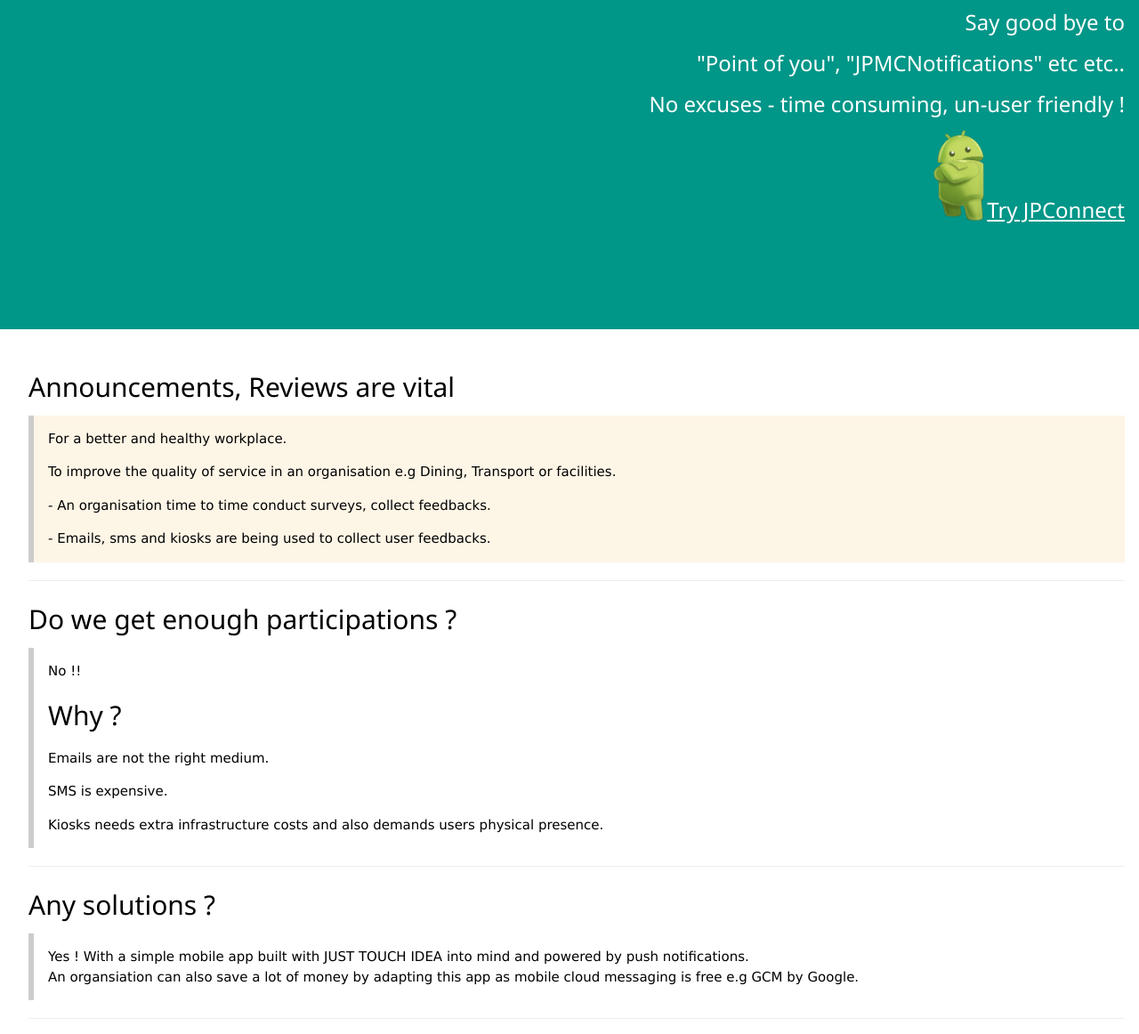
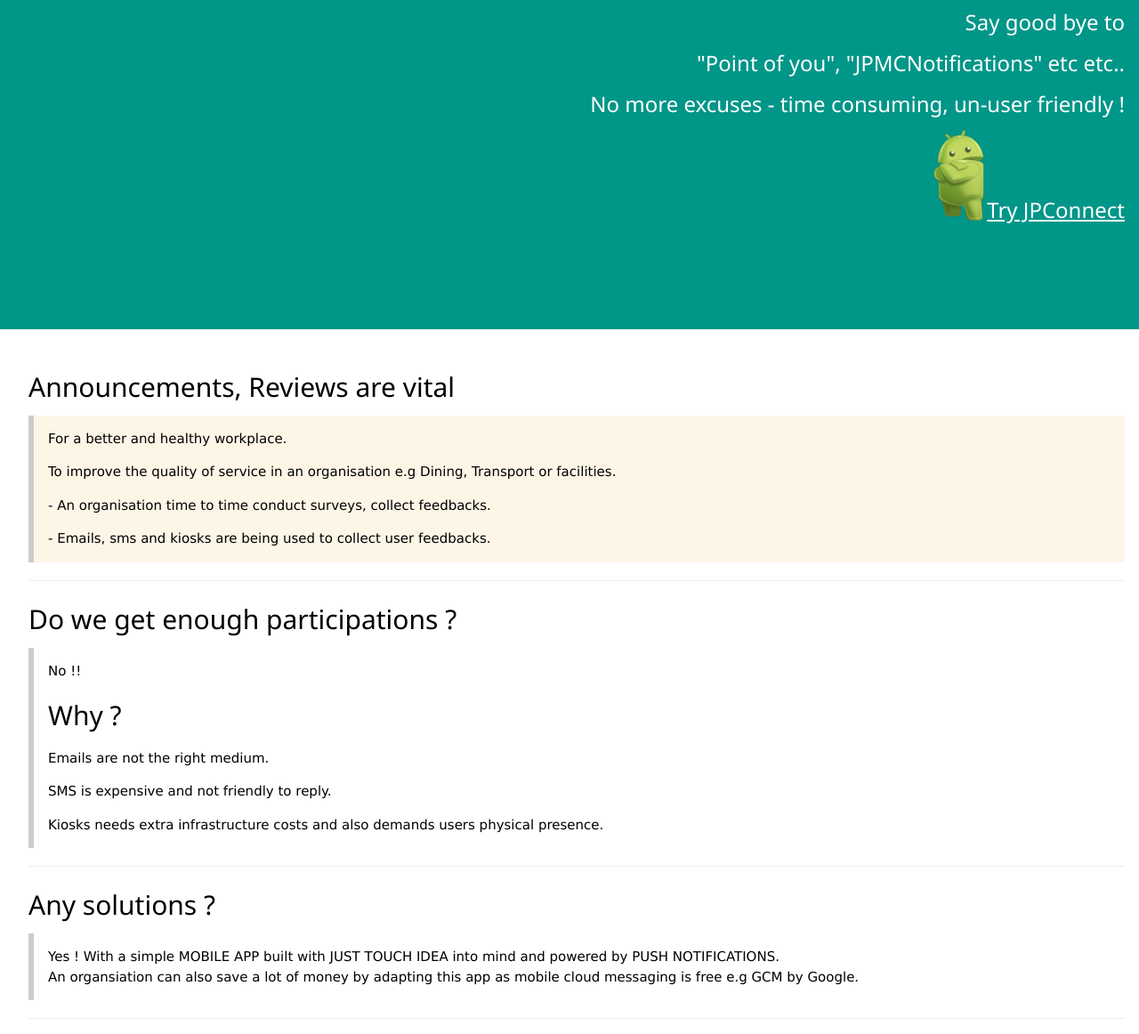
Before and after one commit to sandipsahoo2k2/quickdemo, a plain HTML site: page public/index.html in a window 1280 px wide. Shown: the part 305-1467 px from the top of the page at 89% size. Drawn offline with Linux system fonts and the light colour scheme.

Commit message:
html fixes

```diff
--- a/public/index.html
+++ b/public/index.html
@@ -22,7 +22,7 @@
   <h1 class="w3-xxxlarge">Make ANNOUNCEMENTS effective ?</h1>
   <h1 class="w3-xlarge w3-right-align">Say good bye to</h1>
   <h1 class="w3-xlarge w3-right-align">"Point of you", "JPMCNotifications" etc etc..</h1>
-  <h1 class="w3-xlarge w3-right-align">No excuses - time consuming, un-user friendly !</h1>
+  <h1 class="w3-xlarge w3-right-align">No more excuses - time consuming, un-user friendly !</h1>
   <h1 class="w3-xlarge w3-right-align"><img src="images/android.png" style="width:5%;" alt="Responsive"><a href="resources/jpconnect-release.apk">Try JPConnect</a></h1>
   <h1 class="w3-xxxlarge w3-padding-16"></h1>
 </header>
@@ -43,13 +43,13 @@
   <p>No !!</p>
   <h2>Why ?</h2>
   <p>Emails are not the right medium.</p>
-  <p>SMS is expensive.</p>
+  <p>SMS is expensive and not friendly to reply.</p>
   <p>Kiosks needs extra infrastructure costs and also demands users physical presence.</p>
   </div>
   <hr>
   <h2>Any solutions ?</h2>
   <div class="w3-container w3-leftbar">
-  <p>Yes ! With a simple mobile app built with JUST TOUCH IDEA into mind and powered by push notifications.<br>An organsiation can also save a lot of money by adapting this app as mobile cloud messaging is free e.g GCM by Google.</p>
+  <p>Yes ! With a simple MOBILE APP built with JUST TOUCH IDEA into mind and powered by PUSH NOTIFICATIONS.<br>An organsiation can also save a lot of money by adapting this app as mobile cloud messaging is free e.g GCM by Google.</p>
   </div>
   <hr>
 
@@ -87,7 +87,6 @@
       <img src="images/web_hi_res_512.png" alt="Avatar" class="w3-center" style="width:40%"><br>
       <a href="index_demo.html" class="w3-btn w3-xlarge w3-round w3-border w3-border-white w3-round-xlarge w3-center" target='_blank'>Let's Quick Connect</a>
       <h3>Sandeep Sahoo</h3>
-      <h5>sandeep.sahoo@jpmorgan.com</h5><br>
     </div>
   </footer>
 
```
Also changed, not shown: public/index_demo.html (+6 -3 lines), public/jp_noti_1.png (added), public/jp_noti_2.png (added), public/jpmc_home.png (added), 5 other files.
